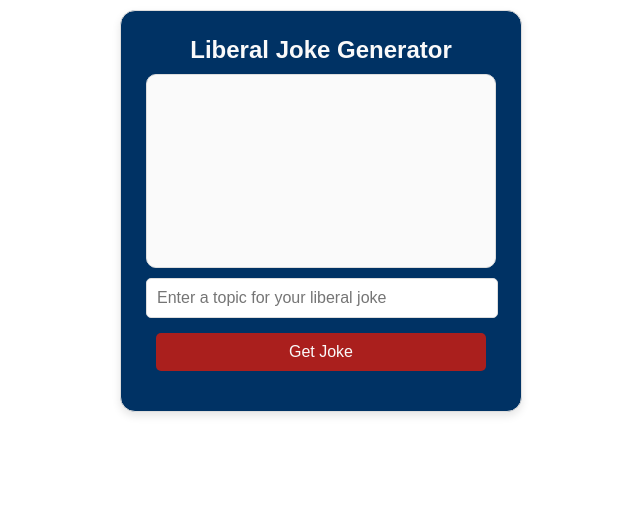
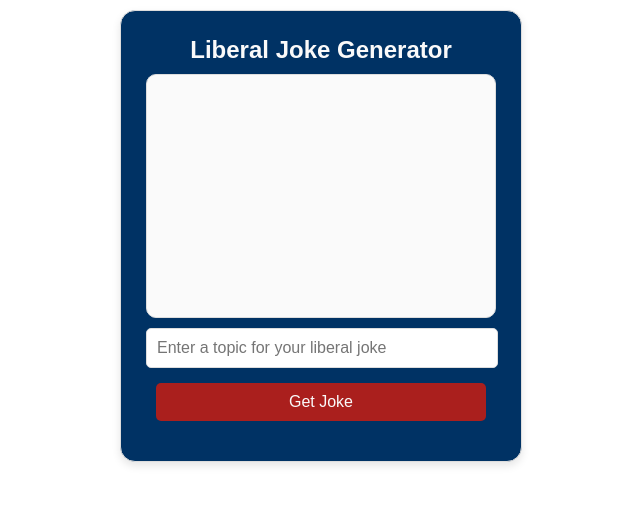
Before and after one commit to redelephantrepublican/joke-assistant, a Flask app: page / in a window 1280 px wide. Shown: the top 505 px of the page, without its empty margins (319-959 px from the left). Run offline with Flask 3, Linux system fonts and the light colour scheme.

Commit message:
Minimum screen height

```diff
--- a/templates/index.html
+++ b/templates/index.html
@@ -23,7 +23,7 @@ body {
     /* Set the maximum width */
     width: 80%;
     /* Set the width to 80% to prevent horizontal scrolling */
-    min-height: 350px;
+    min-height: 400px;
     /* Minimum height to see multiple responses */
     margin: 0 auto;
     /* Center in the available space */
```
